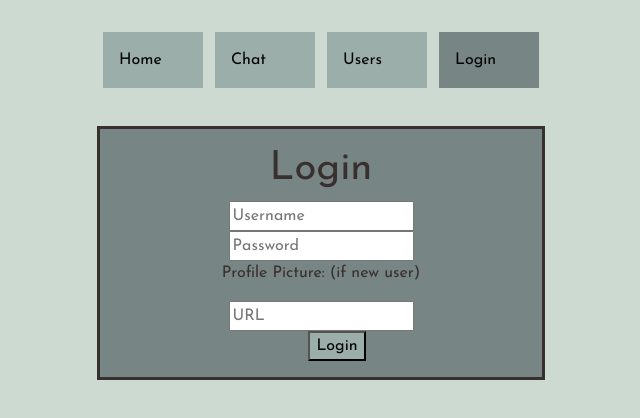
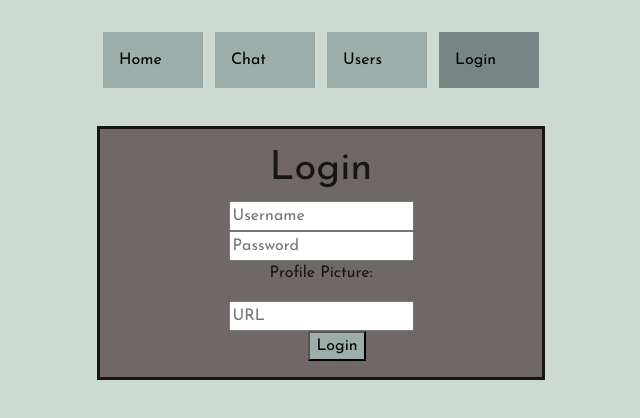
Before and after one commit to fusion407/chat-app-frontend, a React (Create React App) app: page /login in a window 1280 px wide. Shown: the top 418 px of the page, without its empty margins (319-959 px from the left). Built offline with nearby package versions, Linux system fonts and the light colour scheme.

Commit message:
minor style change

```diff
--- a/src/App.css
+++ b/src/App.css
@@ -74,7 +74,8 @@ button.deleteButton {
   border-style: solid;
   padding-bottom: 1em;
   padding-top: 1em;
-  background-color:#788585;
+  color : #171616;
+  background-color:#6F6866;
 }
 .newComment {
   display: flex;
--- a/src/components/Login.js
+++ b/src/components/Login.js
@@ -130,7 +130,7 @@ function Login({isLoggedIn, setIsLoggedIn, setLoggedInUser, setUsersData}) {
             />
           </div>
           <div>
-            <p>Profile Picture: (if new user)</p>
+            <p>Profile Picture:</p>
             <input
                 type="text"
                 name="avatarURL"
```
